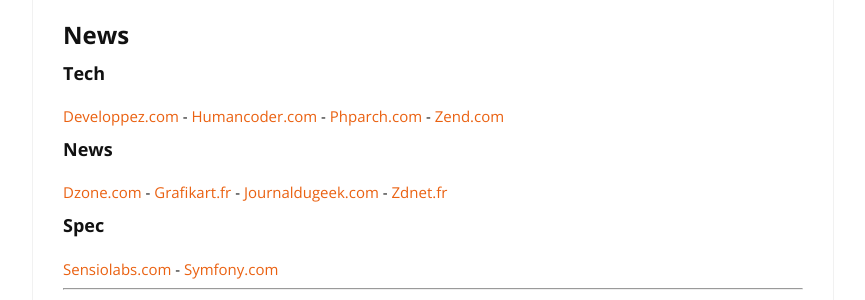
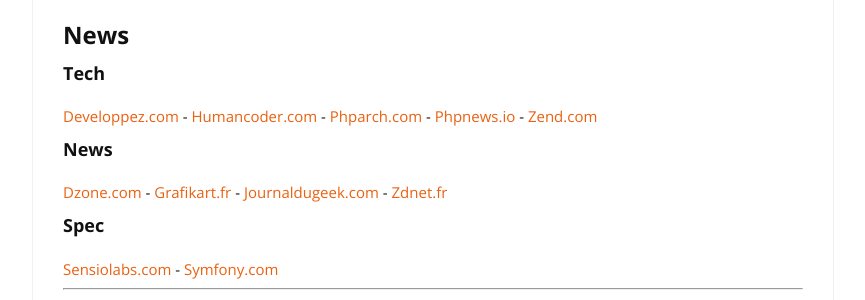
Before and after one commit to cylmat/cylmat.github.io, a Jekyll site: the page built from _pages/USEFUL.md, in a window 1280 px wide. Shown: the part 211-511 px from the top of the page, without its empty margins (207-1072 px from the left). Built offline with Jekyll 4.4.1, drawn with Linux system fonts in a browser that asks for light colours; nearby versions of some CDN libraries.

Commit message:
Update USEFUL.md

```diff
--- a/_pages/USEFUL.md
+++ b/_pages/USEFUL.md
@@ -10,6 +10,7 @@
 [Developpez.com](https://php.developpez.com) -
 [Humancoder.com](https://news.humancoders.com/t/php) -
 [Phparch.com](https://www.phparch.com) -
+[Phpnews.io](https://phpnews.io) -
 [Zend.com](https://www.zend.com/blog)
 
 ### News
```
